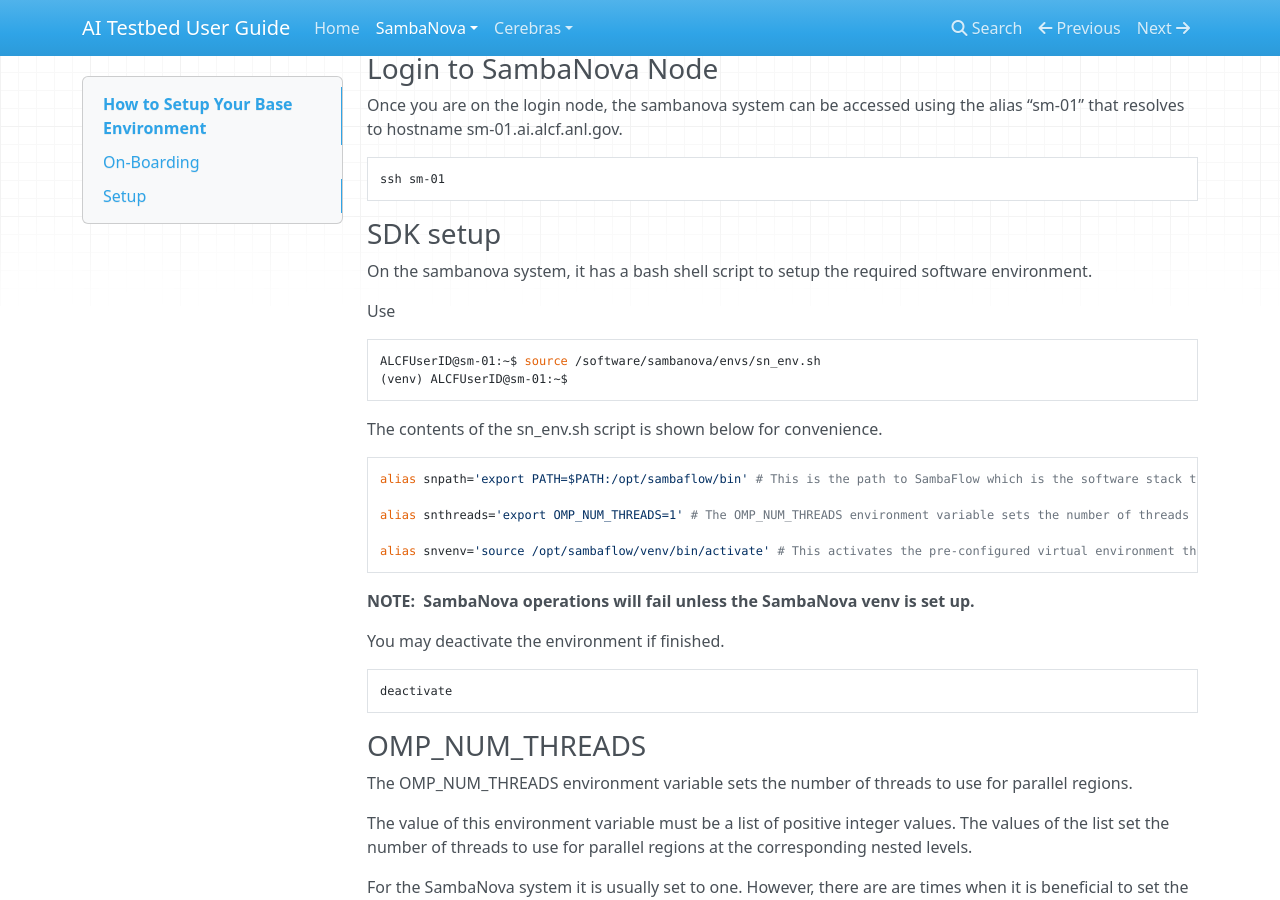
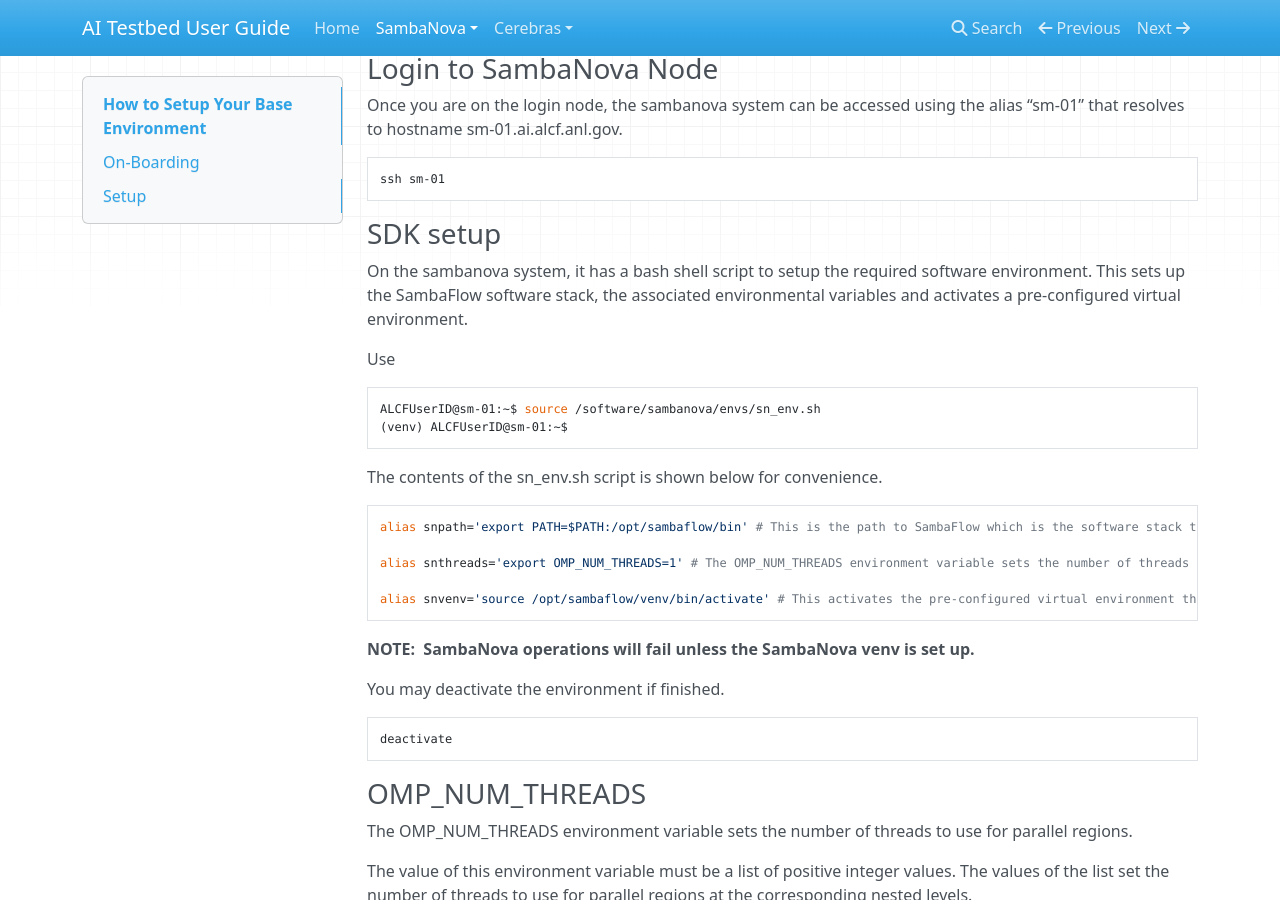
Before and after one commit to argonne-lcf/ai-testbed-userdocs, an MkDocs documentation site: the page built from docs/sambanova/How-to-setup-your-base-environment.md, in a window 1280 px wide and 900 px high, scrolled down 857 px. Built offline with MkDocs 1.6.1, drawn with Linux system fonts in a browser that asks for light colours; nearby versions of some CDN libraries.

Commit message:
Update How-to-setup-your-base-environment.md

```diff
--- a/docs/sambanova/How-to-setup-your-base-environment.md
+++ b/docs/sambanova/How-to-setup-your-base-environment.md
@@ -35,7 +35,7 @@
 
 ### SDK setup
 
-On the sambanova system,  it has a bash shell script to setup the required software environment.
+On the sambanova system,  it has a bash shell script to setup the required software environment. This sets up the SambaFlow software stack, the associated environmental variables and activates a pre-configured virtual environment.
 
 Use
 
```
